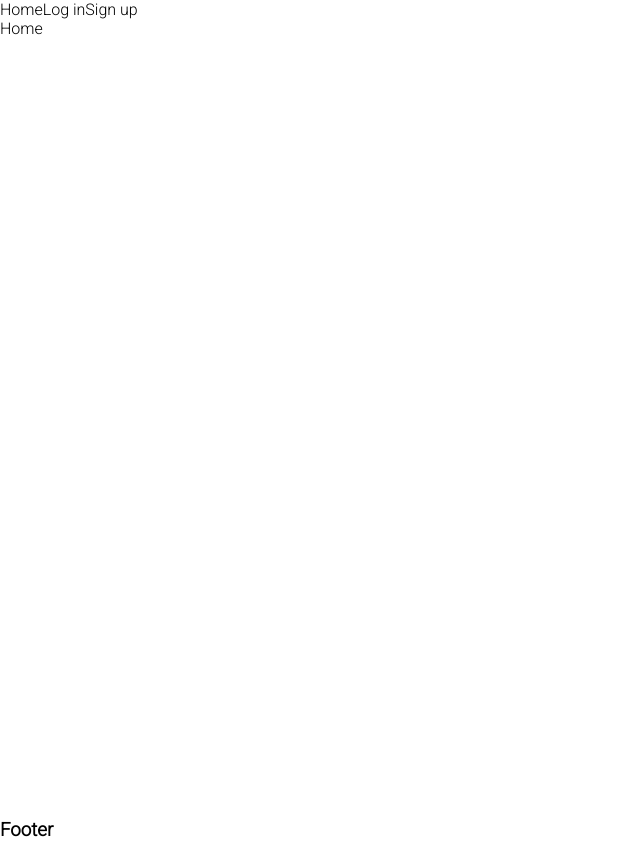
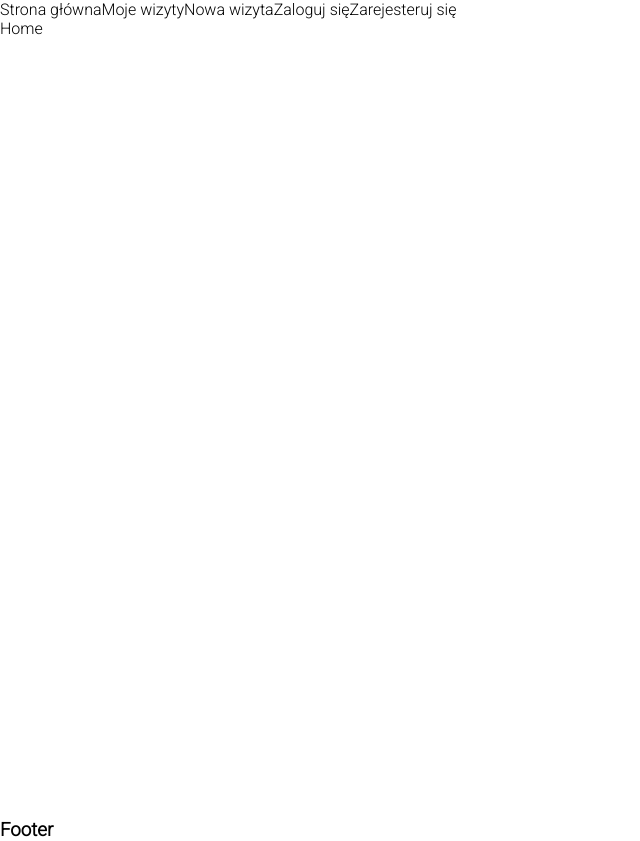
Before and after one commit to michalrusak/Wirtualna-przychodnia, a React (Create React App) app: page / in a window 1280 px wide. Shown: the whole page, without its empty margins (0-640 px from the left). Built offline with nearby package versions, Linux system fonts and the light colour scheme.

Commit message:
Add pages: appointment and new-appointment

```diff
--- a/src/App.tsx
+++ b/src/App.tsx
@@ -9,6 +9,8 @@ import Home from "./pages/home/Home";
 import Login from "./pages/login/Login";
 import NotFound from "./pages/notFound/NotFound";
 import Register from "./pages/register/Register";
+import Appointments from "./pages/appointments/Appointments";
+import NewAppointment from "./pages/newAppointment/NewAppointment";
 
 function App() {
   return (
@@ -19,6 +21,11 @@ function App() {
           <Route path={RouterEnum.home} element={<Home />} />
           <Route path={RouterEnum.login} element={<Login />} />
           <Route path={RouterEnum.register} element={<Register />} />
+          <Route path={RouterEnum.appointments} element={<Appointments />} />
+          <Route
+            path={RouterEnum.newAppointments}
+            element={<NewAppointment />}
+          />
           <Route path={RouterEnum.notFound} element={<NotFound />} />
         </Routes>
       </main>
--- a/src/components/navbar/Navbar.tsx
+++ b/src/components/navbar/Navbar.tsx
@@ -5,15 +5,23 @@ const Navbar = () => {
   return (
     <nav className="navbar">
       <NavLink className="navbar__navlink" to={RouterEnum.home}>
-        Home
+        Strona główna
+      </NavLink>
+
+      <NavLink className="navbar__navlink" to={RouterEnum.appointments}>
+        Moje wizyty
+      </NavLink>
+
+      <NavLink className="navbar__navlink" to={RouterEnum.newAppointments}>
+        Nowa wizyta
       </NavLink>
 
       <NavLink className="navbar__navlink" to={RouterEnum.login}>
-        Log in
+        Zaloguj się
       </NavLink>
 
       <NavLink className="navbar__navlink" to={RouterEnum.register}>
-        Sign up
+        Zarejesteruj się
       </NavLink>
     </nav>
   );
--- a/src/enums/RouterEnum.ts
+++ b/src/enums/RouterEnum.ts
@@ -2,5 +2,7 @@ export enum RouterEnum {
   home = "/",
   login = "/login",
   register = "/register",
+  appointments = "/appointments",
+  newAppointments = "/newAppointment",
   notFound = "*",
 }
--- /dev/null
+++ b/src/pages/appointments/Appointments.tsx
@@ -0,0 +1,5 @@
+const Appointments = () => {
+  return <div>Appointments</div>;
+};
+
+export default Appointments;
--- /dev/null
+++ b/src/pages/newAppointment/NewAppointment.tsx
@@ -0,0 +1,5 @@
+const NewAppointment = () => {
+  return <div>New Appointment</div>;
+};
+
+export default NewAppointment;
```
